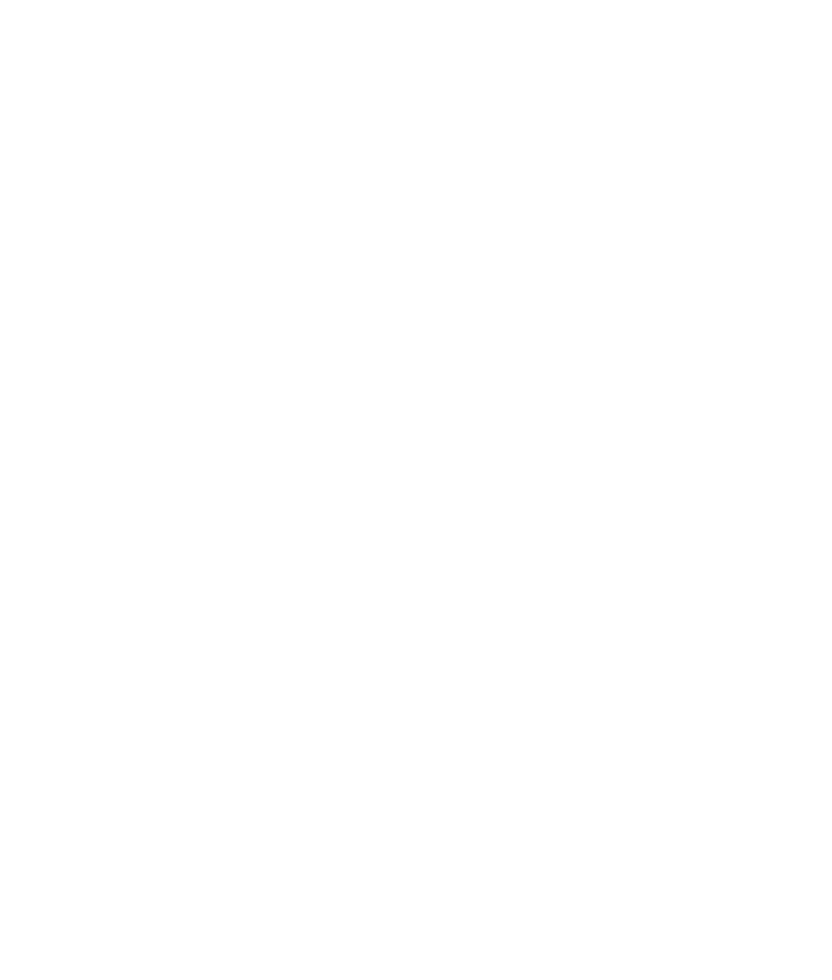
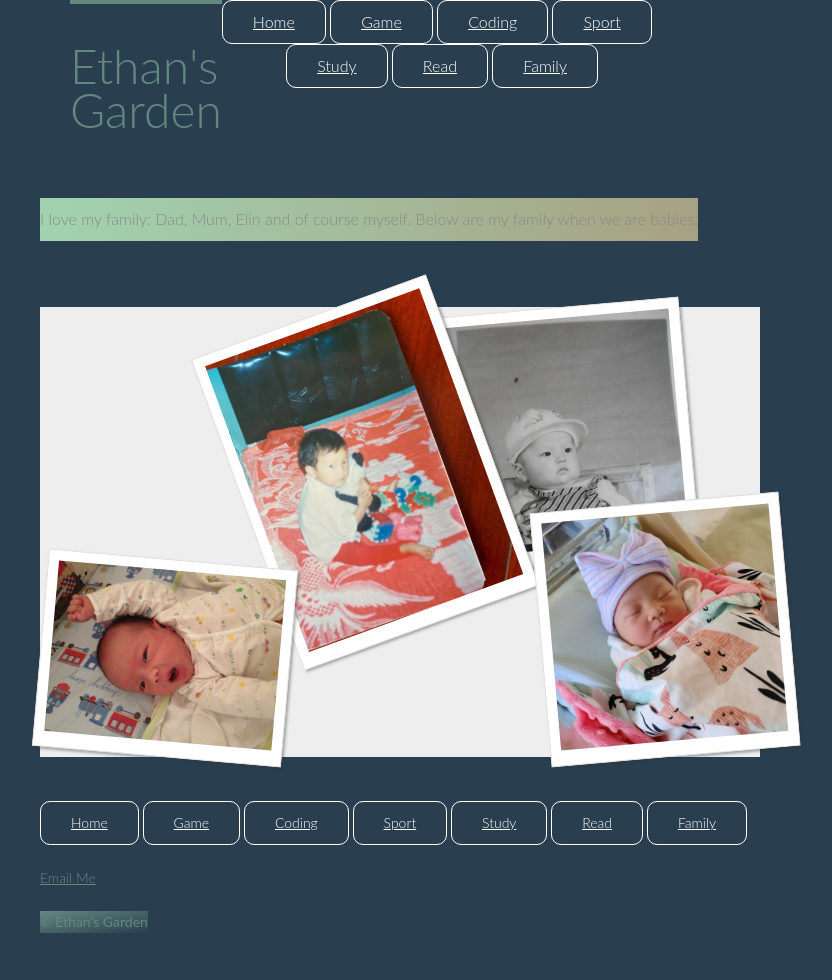
Before and after one commit to ytz2/ytz2.github.io, a plain HTML site: page family.html in a window 1280 px wide. Shown: the whole page, without its empty margins (150-982 px from the left). Before the commit the page ends 800 px from the top, so only its background shows below. Drawn offline with Linux system fonts and the light colour scheme.

Commit message:
finish some

```diff
--- a/activities.html
+++ b/activities.html
@@ -0,0 +1,42 @@
+<!DOCTYPE html>
+<html lang="en">
+    <head>
+        <meta charset="utf-8">
+        <link rel="stylesheet" href="assets/stylesheets/main.css">
+        <title>Ethan Liu's Garden</title>
+    </head>
+    <body>
+        <header class="container group">
+            <section class="container"><h1 class="logo">Ethan's<br>Garden</h1></section>
+            <a class="btn btn-alt" href= "index.html">Home</a>
+            <a class="btn btn-alt" href= "games.html">Game</a>
+            <a class="btn btn-alt" href= "codes.html">Coding</a>
+            <a class="btn btn-alt" href= "activities.html">Sport</a>
+            <a class="fakebtn"></a><a class="fakebtn"></a><a class="fakebtn"></a><a class="fakebtn"></a><a class="fakebtn"></a>
+            <a class="btn btn-alt" href= "learning.html">Study</a>
+            <a class="btn btn-alt" href= "reading.html">Read</a>
+            <a class="btn btn-alt" href= "family.html">Family</a>
+        </header>
+        <sectio class="container">
+            <section class="container">
+                <section class = "col2">
+                    <p class = "row-alt2"> Placeholder, TBD for my activities </p>
+                </section>
+            </section>
+        </section>
+        <footer class="primary-footer container group">
+            <a class="btn btn-alt" href= "index.html">Home</a>
+            <a class="btn btn-alt" href= "games.html">Game</a>
+            <a class="btn btn-alt" href= "codes.html">Coding</a>
+            <a class="btn btn-alt" href= "activities.html">Sport</a>
+            <a class="btn btn-alt" href= "learning.html">Study</a>
+            <a class="btn btn-alt" href= "reading.html">Read</a>
+            <a class="btn btn-alt" href= "family.html">Family</a>
+            <p></p>
+            <a href="mailto:tom.yanhua@gmail.com?subject=Reaching%20Out&body=How%20are%20you">Email Me</a>
+            <p></p>
+            <p></p>
+            <small>&copy; Ethan's Garden</small>
+        </footer>
+    </body>
+</html>
--- a/assets/stylesheets/main.css
+++ b/assets/stylesheets/main.css
@@ -281,7 +281,79 @@ body {
 	margin: -4px 0 12px 0;
 	vertical-align: top;
   }
+  .img2 {
+	padding-left: 150px;
+	width: 400%
+  }
   .frame {
 	padding-left: 150px;
 	padding-bottom: 50px;
   }
+
+  .video {
+	padding-left: 150px;
+	padding-bottom: 50px;
+  }
+
+  #container {
+	width: 80%;
+	height: 450px;
+	position: relative;
+	background-color: #eeeeee;
+}
+
+.pic {
+	width: 250px;
+}
+
+#container img:hover {
+	box-shadow: 15px 15px 20px rgba(50, 50, 50, 0.4);
+	transform: rotate(0deg) scale(1.20);
+	-webkit-transform: rotate(0deg) scale(1.20);
+	z-index: 2;
+}
+
+#container img {
+	padding: 10px 10px 15px;
+	background: white;
+	border: 1px solid #dddddd;
+	box-shadow: 2px 2px 3px rgba(50, 50, 50, 0.4);
+	-webkit-transition: all 0.5s ease-in;
+	-moz-transition: all 0.5s ease-in;
+	-ms-transition: all 0.5s ease-in;
+	-o-transition: all 0.5s ease-in;
+	transition: all 0.5s ease-in;
+	position: absolute;
+	z-index: 1;
+}
+
+.pic1 {
+	left: 400px;
+	top: 0;
+	transform: rotate(-5deg);
+	-webkit-transform: rotate(-5deg);
+	-moz-transform: rotate(-5deg);
+	-o-transform: rotate(-5deg);
+}
+
+.pic2 {
+	left: 200px;
+	top: 0;
+	transform: rotate(-20deg);
+	-webkit-transform: rotate(-20deg);
+}
+
+.pic3 {
+	left: 0;
+	right: 0;
+	bottom: 0;
+	transform: rotate(5deg);
+	-webkit-transform: rotate(5deg);
+}
+
+.pic4 {
+	bottom: 0;
+	left: 500px;
+	transform: rotate(-5deg);
+	-webkit-transform: rotate(-5deg);
+}
--- a/family.html
+++ b/family.html
@@ -0,0 +1,50 @@
+<!DOCTYPE html>
+<html lang="en">
+    <head>
+        <meta charset="utf-8">
+        <link rel="stylesheet" href="assets/stylesheets/main.css">
+        <title>Ethan Liu's Garden</title>
+    </head>
+    <body>
+        <header class="container group">
+            <section class="container"><h1 class="logo">Ethan's<br>Garden</h1></section>
+            <a class="btn btn-alt" href= "index.html">Home</a>
+            <a class="btn btn-alt" href= "games.html">Game</a>
+            <a class="btn btn-alt" href= "codes.html">Coding</a>
+            <a class="btn btn-alt" href= "activities.html">Sport</a>
+            <a class="fakebtn"></a><a class="fakebtn"></a><a class="fakebtn"></a><a class="fakebtn"></a><a class="fakebtn"></a>
+            <a class="btn btn-alt" href= "learning.html">Study</a>
+            <a class="btn btn-alt" href= "reading.html">Read</a>
+            <a class="btn btn-alt" href= "family.html">Family</a>
+        </header>
+        <sectio class="container">
+            <section class="container">
+                <section class = "col2">
+                    <p class = "row-alt2">I love my family: Dad, Mum, Elin and of course myself. Below are my family when we are babies:</p>
+                </section>
+                <p><br></p>
+                <div id="container">
+                    <img class="pic pic1" src="assets/images/dad.jpg" >
+                    <img class="pic pic2" src="assets/images/mum.jpg">
+                    <img class="pic pic3" src="assets/images/me.jpg">
+                    <img class="pic pic4" src="assets/images/elin.jpg">
+                </div>
+
+            </section>
+        </section>
+        <footer class="primary-footer container group">
+            <a class="btn btn-alt" href= "index.html">Home</a>
+            <a class="btn btn-alt" href= "games.html">Game</a>
+            <a class="btn btn-alt" href= "codes.html">Coding</a>
+            <a class="btn btn-alt" href= "activities.html">Sport</a>
+            <a class="btn btn-alt" href= "learning.html">Study</a>
+            <a class="btn btn-alt" href= "reading.html">Read</a>
+            <a class="btn btn-alt" href= "family.html">Family</a>
+            <p></p>
+            <a href="mailto:tom.yanhua@gmail.com?subject=Reaching%20Out&body=How%20are%20you">Email Me</a>
+            <p></p>
+            <p></p>
+            <small>&copy; Ethan's Garden</small>
+        </footer>
+    </body>
+</html>
```
Also changed, not shown: games.html (+63 -0 lines), learning.html (+47 -0 lines), reading.html (+42 -0 lines), assets/images/dad.jpg (added), assets/images/elin.jpg (added), assets/images/me.jpg (added), assets/images/mum.jpg (added), assets/images/practice.jpg (added).
